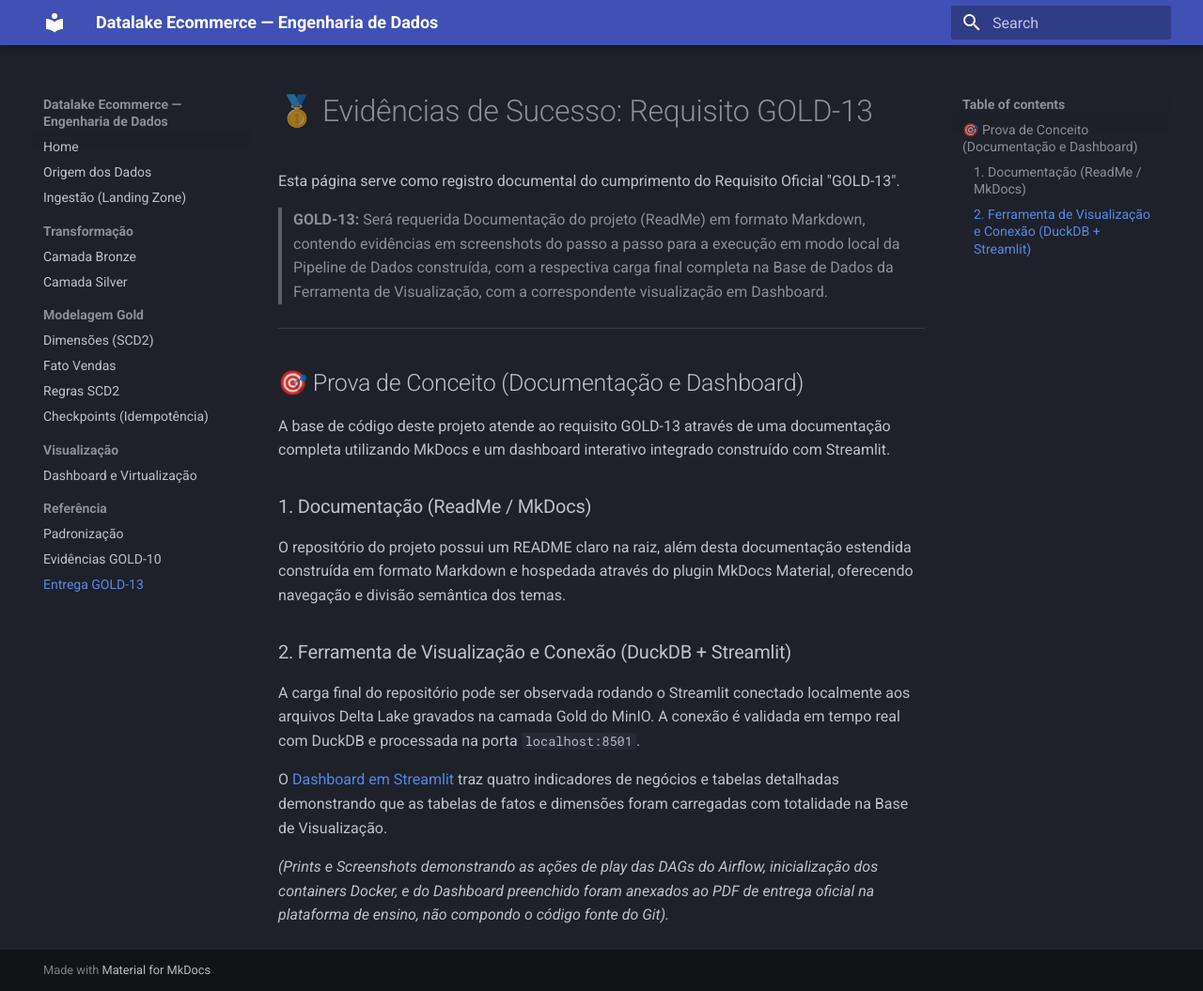
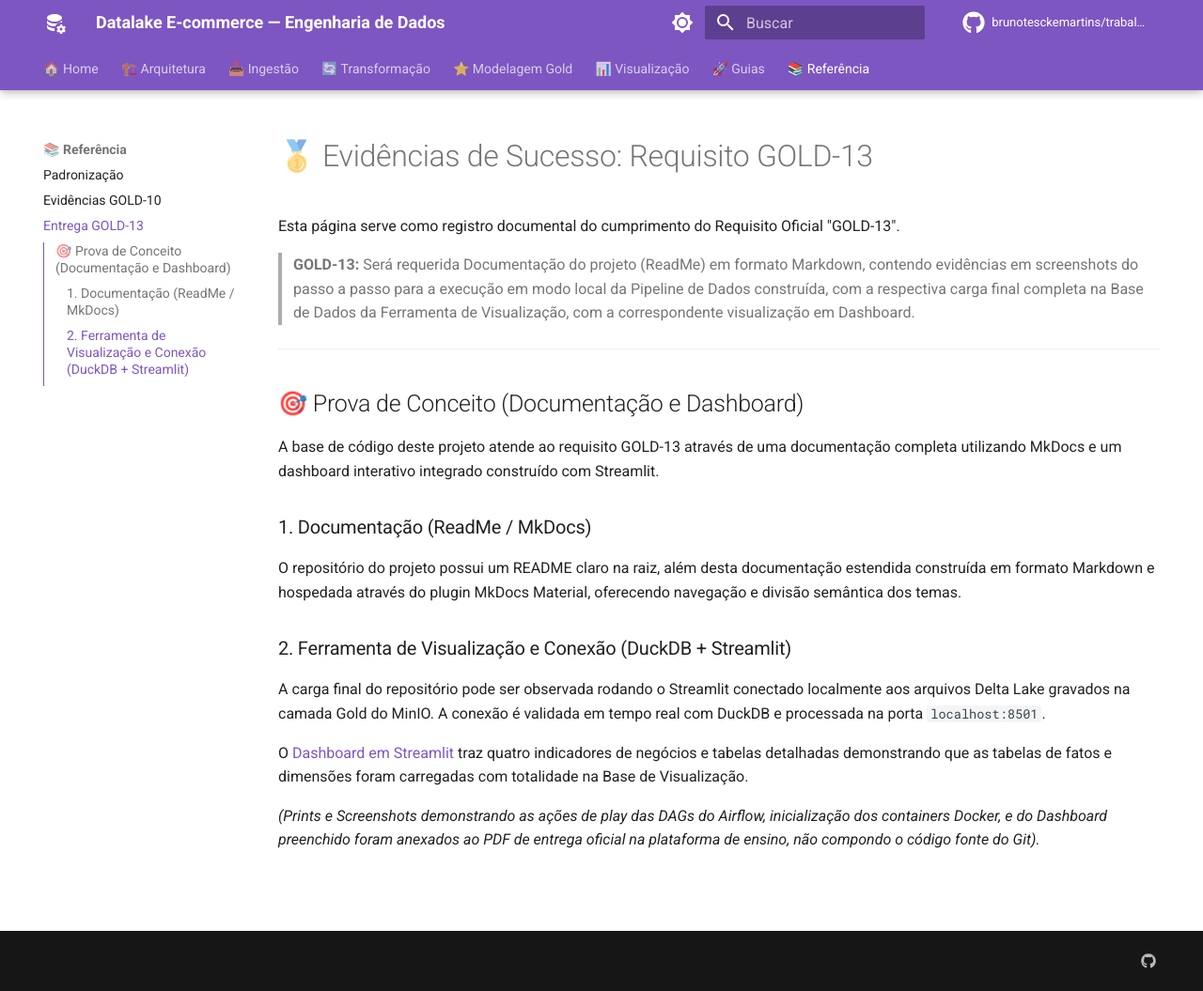
Before and after one commit to brunotesckemartins/trabalho-final-eng-dados, an MkDocs documentation site: the page built from docs/GOLD_13.md, in a window 1280 px wide and 1055 px high. Shown: the whole window at 94% size. Built offline with MkDocs 1.6.1 and Material for MkDocs 9.7.7, drawn with Linux system fonts in a browser that asks for light colours; comment, search, counter and statistics services are not loaded.

Commit message:
fix(docs): adiciona mkdocs.yml premium para renderizar o conteudo corretamente

```diff
--- a/mkdocs.yml
+++ b/mkdocs.yml
@@ -1,30 +1,121 @@
-site_name: Datalake Ecommerce — Engenharia de Dados
+site_name: 'Datalake E-commerce — Engenharia de Dados'
+site_description: 'Documentação técnica do pipeline de Engenharia de Dados com Arquitetura Medalhão'
+site_author: 'Bruno Tescke Martins'
+repo_url: https://github.com/brunotesckemartins/trabalho-final-eng-dados
+repo_name: brunotesckemartins/trabalho-final-eng-dados
 
 theme:
   name: material
+  language: pt-BR
+  icon:
+    logo: material/database-cog
+    repo: fontawesome/brands/github
+  font:
+    text: Roboto
+    code: Roboto Mono
   palette:
-    scheme: slate
-    primary: indigo
-    accent: indigo
+    - media: '(prefers-color-scheme: dark)'
+      scheme: slate
+      primary: deep purple
+      accent: teal
+      toggle:
+        icon: material/brightness-4
+        name: Modo claro
+    - media: '(prefers-color-scheme: light)'
+      scheme: default
+      primary: deep purple
+      accent: teal
+      toggle:
+        icon: material/brightness-7
+        name: Modo escuro
   features:
+    - navigation.tabs
+    - navigation.tabs.sticky
     - navigation.sections
     - navigation.expand
+    - navigation.top
+    - navigation.tracking
+    - navigation.indexes
+    - search.suggest
+    - search.highlight
+    - search.share
+    - content.code.copy
+    - content.code.annotate
+    - content.tabs.link
+    - toc.integrate
+
+plugins:
+  - search:
+      lang: pt
+
+markdown_extensions:
+  - abbr
+  - admonition
+  - attr_list
+  - def_list
+  - footnotes
+  - md_in_html
+  - tables
+  - toc:
+      permalink: true
+      toc_depth: 3
+  - pymdownx.arithmatex:
+      generic: true
+  - pymdownx.betterem
+  - pymdownx.caret
+  - pymdownx.details
+  - pymdownx.emoji:
+      emoji_index: !!python/name:material.extensions.emoji.twemoji
+      emoji_generator: !!python/name:material.extensions.emoji.to_svg
+  - pymdownx.highlight:
+      anchor_linenums: true
+      line_spans: __span
+      pygments_lang_class: true
+  - pymdownx.inlinehilite
+  - pymdownx.keys
+  - pymdownx.mark
+  - pymdownx.smartsymbols
+  - pymdownx.snippets
+  - pymdownx.superfences:
+      custom_fences:
+        - name: mermaid
+          class: mermaid
+          format: !!python/name:pymdownx.superfences.fence_mermaid
+  - pymdownx.tabbed:
+      alternate_style: true
+  - pymdownx.tasklist:
+      custom_checkbox: true
+  - pymdownx.tilde
+
+extra:
+  social:
+    - icon: fontawesome/brands/github
+      link: https://github.com/brunotesckemartins/trabalho-final-eng-dados
+  generator: false
 
 nav:
-  - Home: index.md
-  - Origem dos Dados: origem_dados.md
-  - Ingestão (Landing Zone): ingestao_landing.md
-  - Transformação:
+  - '🏠 Home': index.md
+  - '🏗️ Arquitetura':
+    - Visão Geral: arquitetura.md
+    - Infraestrutura Docker: infraestrutura.md
+  - '📥 Ingestão':
+    - Origem dos Dados: origem_dados.md
+    - Landing Zone: ingestao_landing.md
+  - '🔄 Transformação':
     - Camada Bronze: bronze.md
     - Camada Silver: silver.md
-  - Modelagem Gold:
-    - Dimensões (SCD2): dimensoes.md
+  - '⭐ Modelagem Gold':
+    - Modelo de Dados: modelo_dados.md
+    - Dimensões SCD2: dimensoes.md
     - Fato Vendas: fato_vendas.md
     - Regras SCD2: scd2_regras.md
-    - Checkpoints (Idempotência): checkpoints.md
-  - Visualização:
-    - Dashboard e Virtualização: visualizacao.md
-  - Referência:
+    - Checkpoints: checkpoints.md
+  - '📊 Visualização':
+    - Dashboard: visualizacao.md
+  - '🚀 Guias':
+    - Instalação e Execução: guia_execucao.md
+    - Orquestração Airflow: orquestracao.md
+  - '📚 Referência':
     - Padronização: padronizacao.md
     - Evidências GOLD-10: GOLD_10.md
     - Entrega GOLD-13: GOLD_13.md
```
